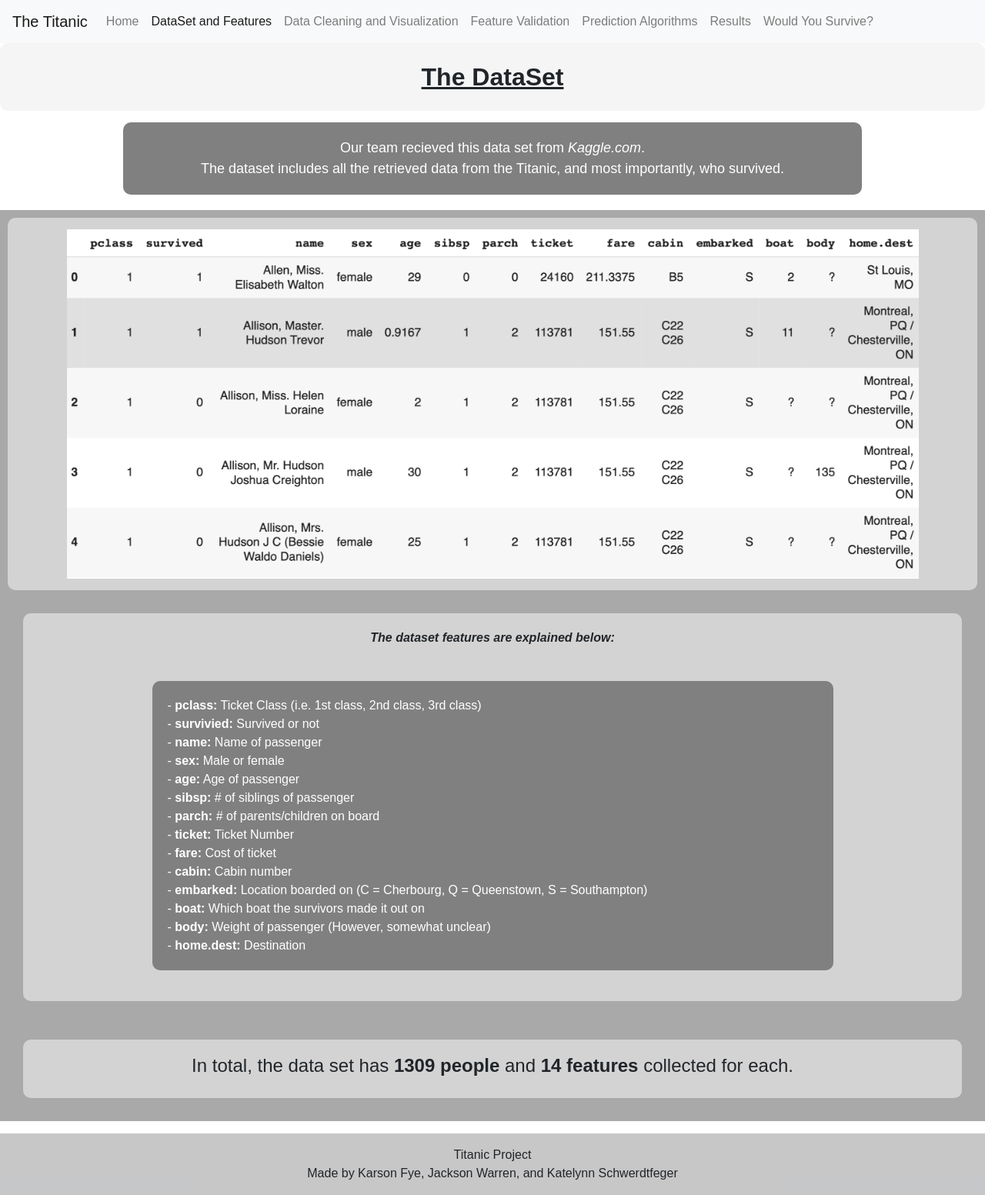
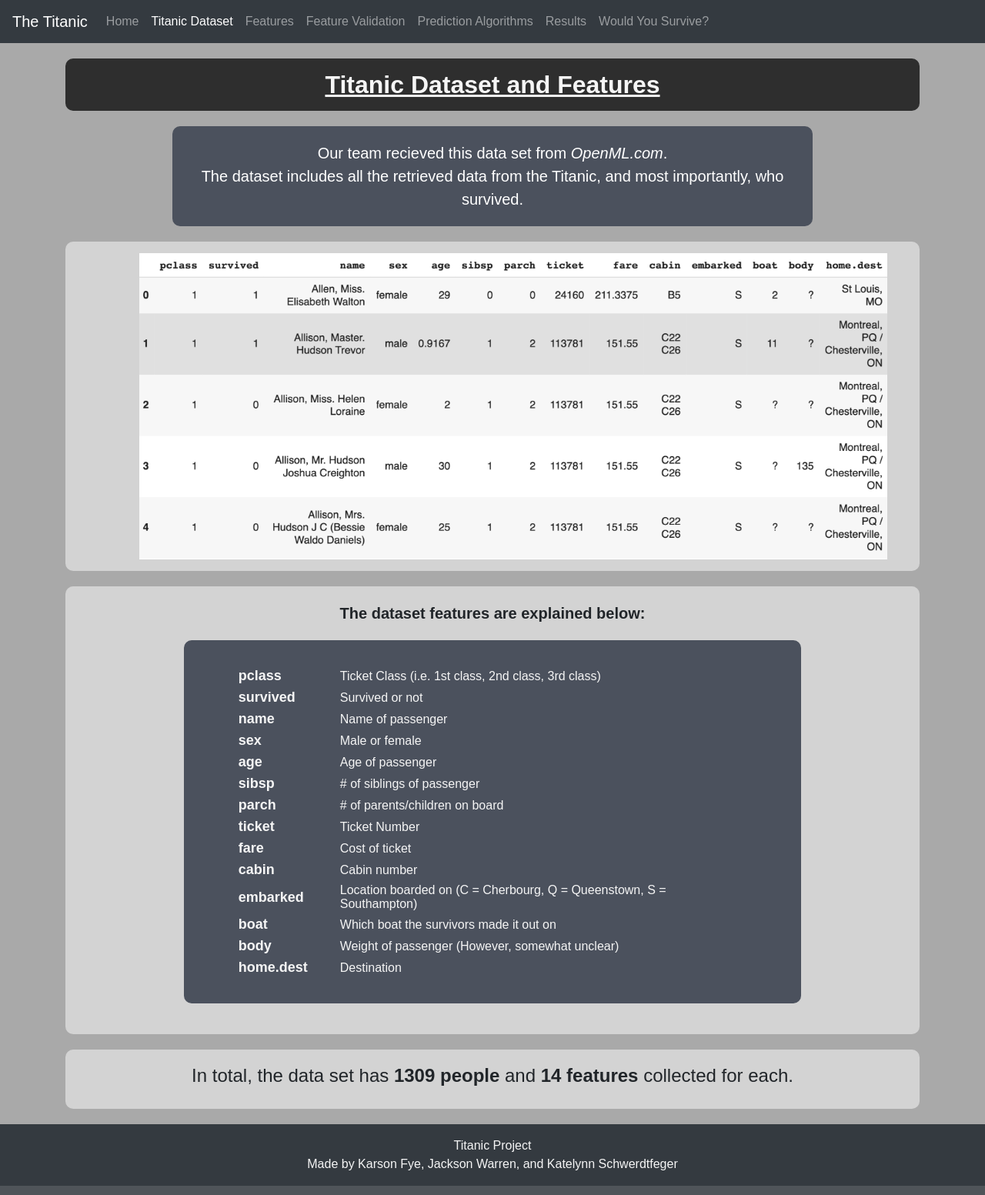
Before and after one commit to Karson-Fye/ml-project-jkk, a Flask app: page /data in a window 1280 px wide. Shown: the whole page at 77% size. Run offline with Flask 2, Linux system fonts and the light colour scheme; parts of the project's set-up code (start-up, migrations or seed data) failed here and were passed over; some libraries are stand-ins or nearby versions.

Commit message:
Website updates

```diff
--- a/static/style.css
+++ b/static/style.css
@@ -1,10 +1,36 @@
 body {
     font-family: "Cairo", sans-serif;
+    background-color: darkgray;
 }
 
 footer {
     margin-top: 1em;
-    background-color: #e7e7e7;
+    color: whitesmoke;
+}
+
+.dark {
+    padding: 10px;
+    background-color: #4B515D;
+    color: whitesmoke;
+    margin: auto;
+}
+
+table.dark {
+    margin:auto;
+    border-collapse: separate;
+    border-spacing: 40px 5px;
+}
+
+table.dark > td, th {
+    color: whitesmoke;
+    font-size: 18px;
+}
+
+table.dark > th {
+    max-width: 100%;
+}
+table.dark > td {
+    max-width: 80px;
 }
 
 .gridcontainer {
@@ -15,9 +41,10 @@ footer {
 }
 
 .textbox1 {
+    font-size: 20px;
     text-align: center;
     padding: 20px;
-    margin: 20px;
+    margin: 20px auto;
     background-color: lightgrey;
     border-radius: 10px;
 }
@@ -29,16 +56,18 @@ footer {
     margin-top: 20px;
     margin-bottom: 20px;
     width: 75%;
-    background-color: grey;
+    background-color: #4B515D;
     color: white;
     border-radius: 10px;
+    font-size: 20px;
 }
 
 .title {
     text-align: center;
-    padding: 20px;
-    margin: auto;
-    background-color: whitesmoke;
+    padding: 10px;
+    margin: 0 auto 20px auto;
+    color: whitesmoke;
+    background-color: #2E2E2E;
     border-radius: 10px;
     font-size: xx-large;
     text-decoration: underline;
@@ -74,3 +103,8 @@ footer {
     padding: 0px 4px 0px 20px;
     grid-gap: 20px 50px;
 }
+
+.carousel-control-next-icon,
+.carousel-control-prev-icon {
+  filter: invert(1);
+}
--- a/templates/data.html
+++ b/templates/data.html
@@ -3,51 +3,43 @@
 {% block content %}
 <!-- CODE -->
 <div class="title">
-    The DataSet
+    Titanic Dataset and Features
 </div>
 
-<div class="textbox2" style="margin-top: 15px; font-size: large;">
-    Our team recieved this data set from <i>Kaggle.com</i>. <br>
+<div class="textbox2" style="margin-top: 15px;">
+    Our team recieved this data set from <i>OpenML.com</i>. <br>
     The dataset includes all the retrieved data from the Titanic, and most importantly, who survived.
 </div>
 
-<div class="gridcontainer">
 <div class="imagebox1" style="margin: auto; grid-row: 1/3; grid-column: 1/6;">
     <img src="{{ url_for('static', filename='images/starting_data.png') }}" alt="starting_data"
         style="max-width: 95%; margin: auto; padding-left: 5%;">
 </div>
 
 <div class="textbox1" style="grid-row: 3/6; grid-column: 1/6;">
-        <b><i>The dataset features are explained below:</i></b> <br> <br>
-        <div class="textbox2" style="text-align: left;">
-            - <b>pclass:</b> Ticket Class (i.e. 1st class, 2nd class, 3rd class) <br>
-            - <b>survivied:</b> Survived or not <br>
-            - <b>name:</b> Name of passenger <br>
-            - <b>sex:</b> Male or female <br>
-            - <b>age:</b> Age of passenger <br>
-            - <b>sibsp:</b> # of siblings of passenger <br>
-            - <b>parch:</b> # of parents/children on board <br>
-            - <b>ticket:</b> Ticket Number <br>
-            - <b>fare:</b> Cost of ticket <br>
-            - <b>cabin:</b> Cabin number <br>
-            - <b>embarked:</b> Location boarded on (C = Cherbourg, Q = Queenstown, S = Southampton) <br>
-            - <b>boat:</b> Which boat the survivors made it out on <br>
-            - <b>body:</b> Weight of passenger (However, somewhat unclear) <br>
-            - <b>home.dest:</b> Destination
+    <p><b>The dataset features are explained below:</b></p>
+    <div class="textbox2" style="max-width:75%">
+        <table class="dark" style="margin:auto">
+            <tr><th>pclass</th><td>Ticket Class (i.e. 1st class, 2nd class, 3rd class)</td></tr>
+            <tr><th>survived</th><td>Survived or not</td></tr>
+            <tr><th>name</th><td>Name of passenger</td></tr>
+            <tr><th>sex</th><td>Male or female</td></tr>
+            <tr><th>age</th><td>Age of passenger</td></tr>
+            <tr><th>sibsp</th><td># of siblings of passenger</td></tr>
+            <tr><th>parch</th><td># of parents/children on board</td></tr>
+            <tr><th>ticket</th><td>Ticket Number</td></tr>
+            <tr><th>fare</th><td>Cost of ticket</td></tr>
+            <tr><th>cabin</th><td>Cabin number</td></tr>
+            <tr><th>embarked</th><td>Location boarded on (C = Cherbourg, Q = Queenstown, S = Southampton)</td></tr>
+            <tr><th>boat</th><td>Which boat the survivors made it out on</td></tr>
+            <tr><th>body</th><td>Weight of passenger (However, somewhat unclear)</td></tr>
+            <tr><th>home.dest</th><td>Destination</td></tr>
+        </table>
     </div>
 </div>
 
-    <div class="textbox1" style="grid-row: 6/7; grid-column: 1/6;">
+<div class="textbox1">
     <h4>In total, the data set has <b>1309 people</b> and <b>14 features</b> collected for each.</h4>
 </div>
-</div>
-
-<footer class="bg-light text-center text-lg-start">
-    <div class="text-center p-3" style="background-color: rgba(0, 0, 0, 0.2);">
-        Titanic Project
-        <br>
-        Made by Karson Fye, Jackson Warren, and Katelynn Schwerdtfeger
-    </div>
-</footer>
 <!-- CODE END -->
 {% endblock %}
--- a/templates/layout.html
+++ b/templates/layout.html
@@ -12,7 +12,7 @@
 </head>
 
 <body>
-     <nav class="navbar navbar-expand-lg navbar-light bg-light">
+     <nav class="navbar navbar-expand-lg navbar-dark bg-dark">
         <a class="navbar-brand" href="{{ url_for('indexpage') }}">The Titanic</a>
         <button class="navbar-toggler" type="button" data-toggle="collapse" data-target="#navbarNav"
             aria-controls="navbarNav" aria-expanded="false" aria-label="Toggle navigation">
@@ -24,10 +24,10 @@
                     <a class="nav-link {{ 'active' if active_page == 'indexpage' else '' }}" href="{{ url_for('indexpage') }}">Home<span class="sr-only">(current)</span></a>
                 </li>
                 <li class="nav-item">
-                    <a class="nav-link {{ 'active' if active_page == 'data' else '' }}" href="{{ url_for('data') }}">DataSet and Features</a>
+                    <a class="nav-link {{ 'active' if active_page == 'data' else '' }}" href="{{ url_for('data') }}">Titanic Dataset</a>
                 </li>
                 <li class="nav-item">
-                    <a class="nav-link {{ 'active' if active_page == 'cleandata' else '' }}" href="{{ url_for('cleandata') }}">Data Cleaning and Visualization</a>
+                    <a class="nav-link {{ 'active' if active_page == 'cleandata' else '' }}" href="{{ url_for('cleandata') }}">Features</a>
                 </li>
                 <li class="nav-item">
                     <a class="nav-link {{ 'active' if active_page == 'validation' else '' }}" href="{{ url_for('validation') }}">Feature Validation</a>
@@ -44,10 +44,17 @@
             </ul>
         </div>
     </nav>
-
+    <div class="container" style="padding-top: 20px; text-align: center;">
     {% block content %}
     {% endblock %}
-
+    </div>
+    <footer class="bg-dark text-center text-lg-start">
+        <div class="text-center p-3">
+            Titanic Project
+            <br>
+            Made by Karson Fye, Jackson Warren, and Katelynn Schwerdtfeger
+        </div>
+    </footer>
     <script src="https://code.jquery.com/jquery-3.5.1.slim.min.js"
         integrity="sha384-DfXdz2htPH0lsSSs5nCTpuj/zy4C+OGpamoFVy38MVBnE+IbbVYUew+OrCXaRkfj"
         crossorigin="anonymous"></script>
```
Also changed, not shown: templates/algorithms.html (+0 -8 lines), templates/cleandata.html (+25 -21 lines), templates/index.html (+3 -10 lines), templates/results.html (+0 -7 lines), templates/survived.html (+0 -7 lines), templates/validation.html (+3 -11 lines), static/images/heatMap.png. Lines whose indentation alone changed are shown as unchanged.
